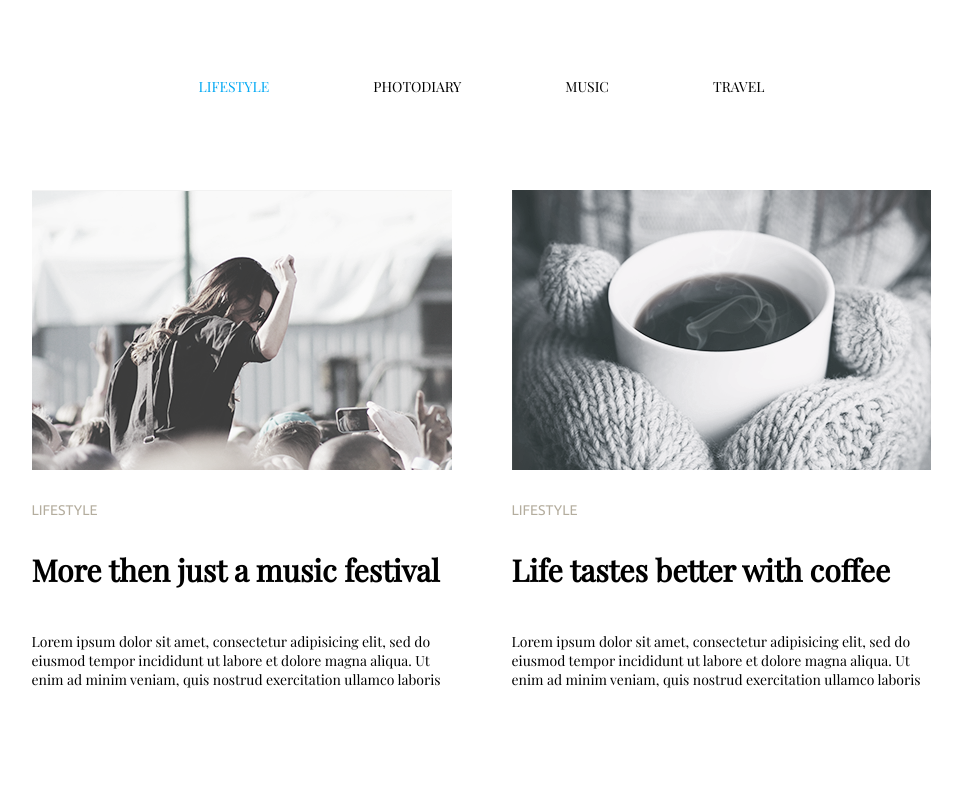
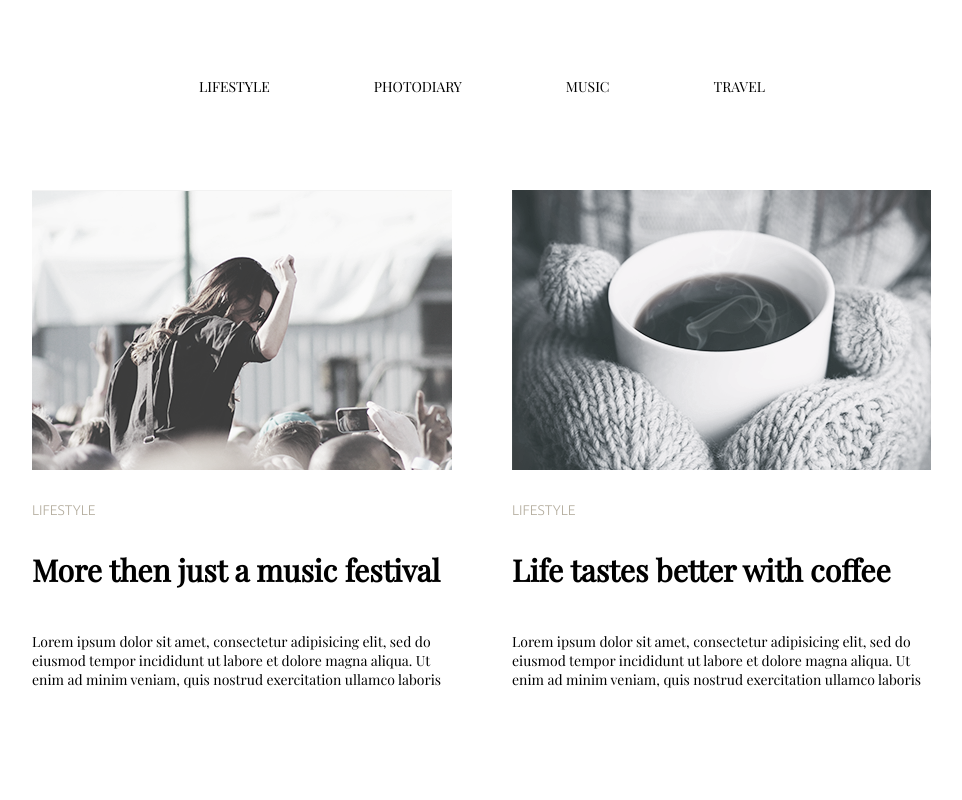
Before and after one commit to Vasyl-Olendra/Vasyl-Olendra.github.io, a plain HTML site: page module 3 Homework/index.html in a window 1280 px wide. Shown: the top 800 px of the page, without its empty margins (158-1120 px from the left). Drawn offline with nearby package versions, Linux system fonts and the light colour scheme.

Commit message:
homework module3 with error correction

```diff
--- a/module 3 Homework/CSS/Styles.css
+++ b/module 3 Homework/CSS/Styles.css
@@ -14,7 +14,7 @@ img {
     height: auto;
 }
 .conteiner {
-    width: 901px;
+    width: 900px;
     margin: 0 auto;
 }
 nav {
@@ -28,8 +28,8 @@ nav {
     padding: 0;
     display: inline-block;
     list-style-type: none;
-    width: 575;
-    height: 12;
+    width: 575px;
+    height: 20px;
         }
 .navigation li {
     display: inline-block;
@@ -45,14 +45,14 @@ a {
     text-align: justify;
     vertical-align: center;
     font-family: 'Playfair Display', serif;
-}
-.speciallink {
-    color: #03a9f4;
-}
-.Blocks {
+    }
+    .Blocks {
     display: inline-block;
     margin: 0;
     padding: 0;
+}
+a:hover {
+    color: #03a9f4;
 }
 .Blocks:last-child {
      margin-right: 0;}
@@ -61,7 +61,6 @@ a {
     width: 420px;
     display: inline-block;
     margin-right: 60px;
-    /* margin-bottom: 130px; */
 }
 .line:nth-child(2n) {
     margin-right: 0;
@@ -86,7 +85,7 @@ a {
 }
 .block3 {
     margin-top: 42px;
-    margin-bottom: 135;
+    margin-bottom: 0;
     font-family: 'Playfair Display', serif;
     font-size: 14px;
 }
--- a/module 3 Homework/index.html
+++ b/module 3 Homework/index.html
@@ -4,9 +4,9 @@
     <meta charset="UTF-8" />
     <meta name="viewport" content="width=device-width, initial-scale=1.0" />
     <meta http-equiv="X-UA-Compatible" content="ie=edge" />
-    <link rel="stylesheet" href="./CSS/Styles.css">
+    <link rel="stylesheet" href="./css/Styles.css">
     <link href="https://fonts.googleapis.com/css?family=Playfair+Display&display=swap" rel="stylesheet">
-    <link href="https://fonts.googleapis.com/css?family=Ubuntu&display=swap" rel="stylesheet">
+    <link href="https://fonts.googleapis.com/css?family=Ubuntu:300&display=swap" rel="stylesheet">
     <title>homework_module3</title>
   </head>
   <body>
@@ -14,7 +14,7 @@
       <!-- Navigation block -->
       <nav>
             <ul class="navigation">
-             <li><a href="#" class="speciallink">LIFESTYLE</a></li>
+             <li><a href="#">LIFESTYLE</a></li>
              <li><a href="#">PHOTODIARY</a></li>
              <li><a href="#">MUSIC</a></li>
              <li><a href="#">TRAVEL</a></li>
```
